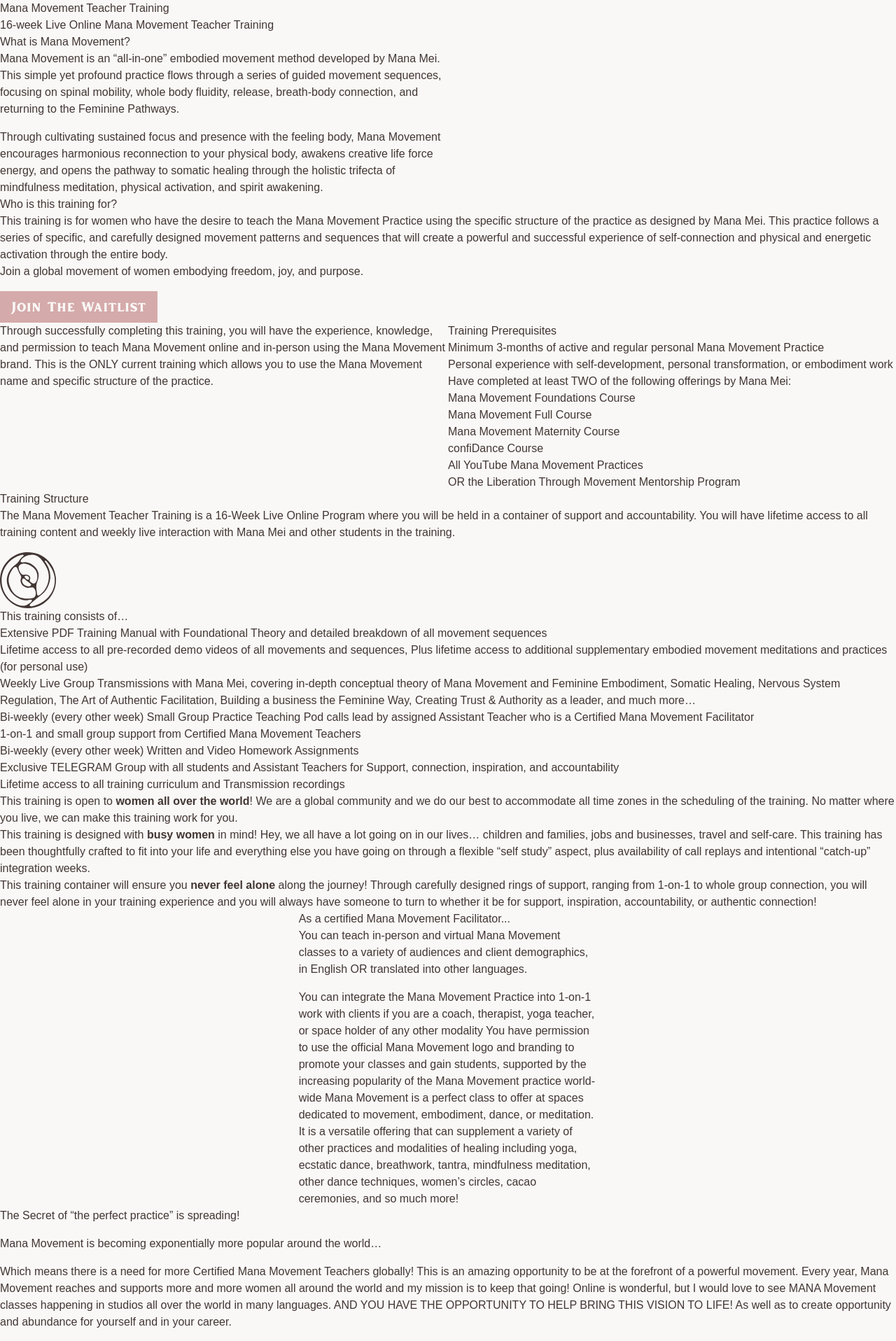
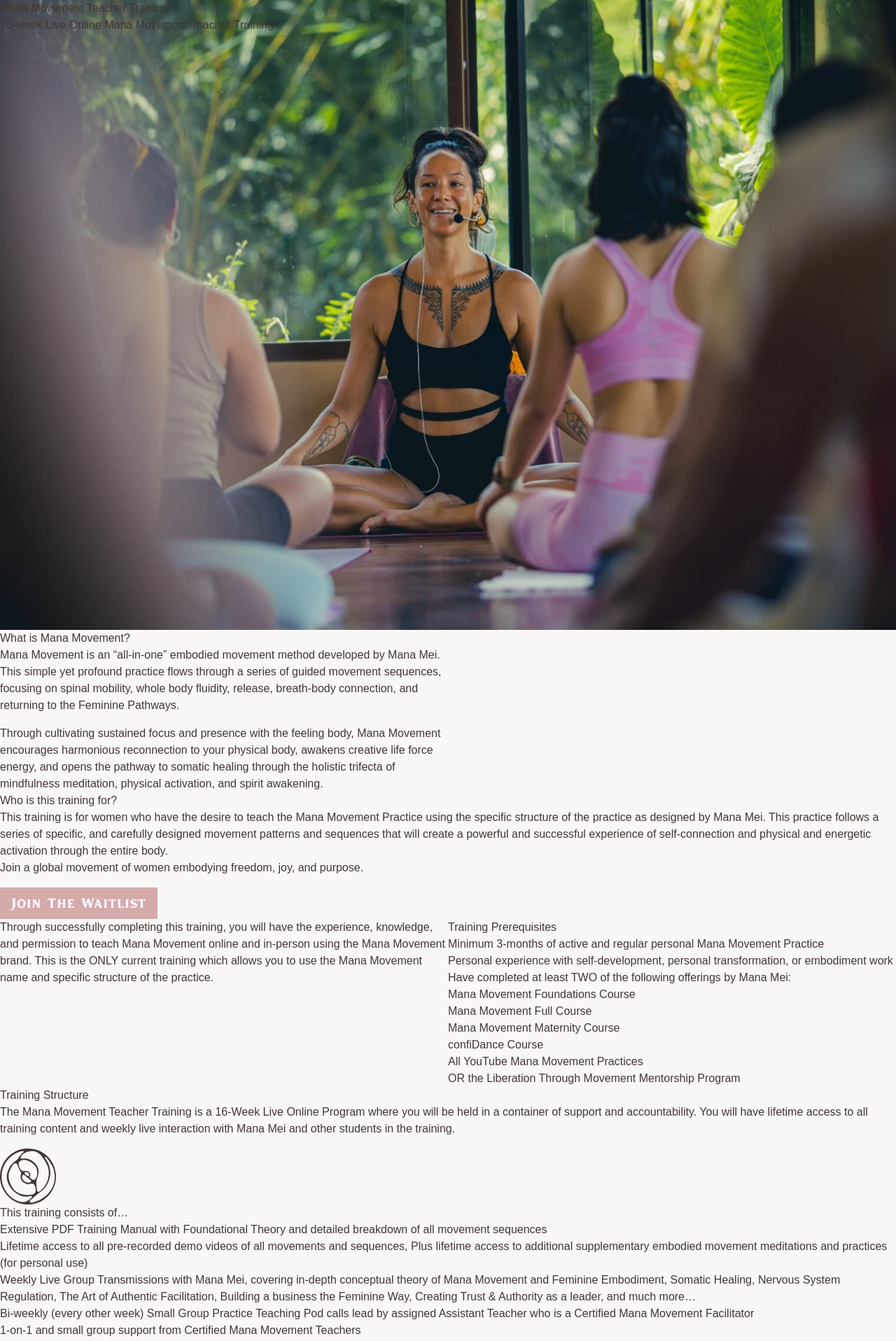
Before and after one commit to brittwoodard/mana-movement, a Jekyll site: the page built from ttc.html, in a window 1280 px wide. Shown: the top 1916 px of the page at 70% size. Built offline with Jekyll 4.4.1, drawn with Linux system fonts in a browser that asks for light colours; nearby versions of some CDN libraries; some web fonts are replaced.

```diff
--- a/assets/css/style.css
+++ b/assets/css/style.css
@@ -1025,6 +1025,9 @@
 .h-20 {
   height: 5rem;
 }
+.h-\[100vh\] {
+  height: 100vh;
+}
 .max-h-\[80vh\] {
   max-height: 80vh;
 }
--- a/ttc.html
+++ b/ttc.html
@@ -3,7 +3,7 @@
 ---
 
 <!-- Hero Banner -->
-<section>
+<section class="bg-image-style h-[100vh]" style="background-image: url('/uploads/images/manamovement-24.JPG')">
     <h1>Mana Movement Teacher Training</h1>
     <p>16-week Live Online Mana Movement Teacher Training</p>
 </section>
```
Also changed, not shown: uploads/images/manamovement-23.JPG (deleted), uploads/images/manamovement-24.JPG, uploads/images/manamovement-25.jpg, uploads/images/manamovement-26.jpg, uploads/images/manamovement-30.jpg (added).
